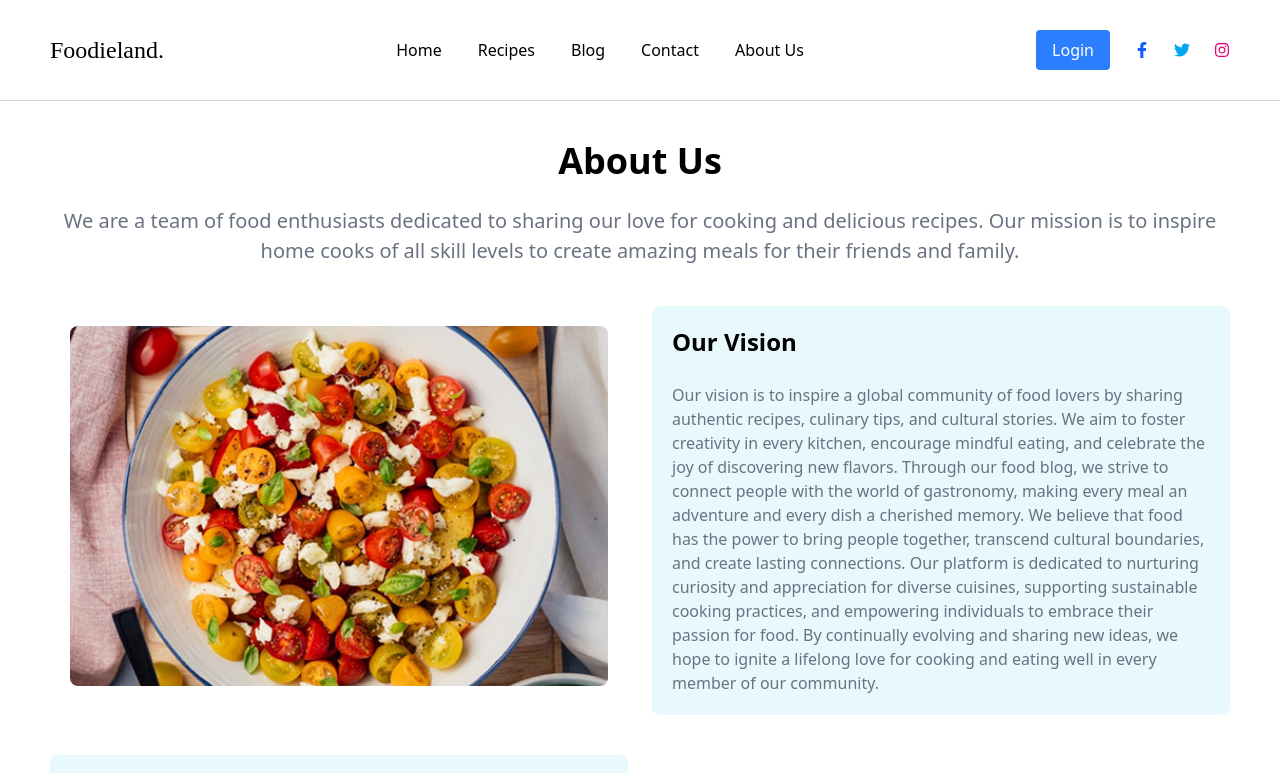
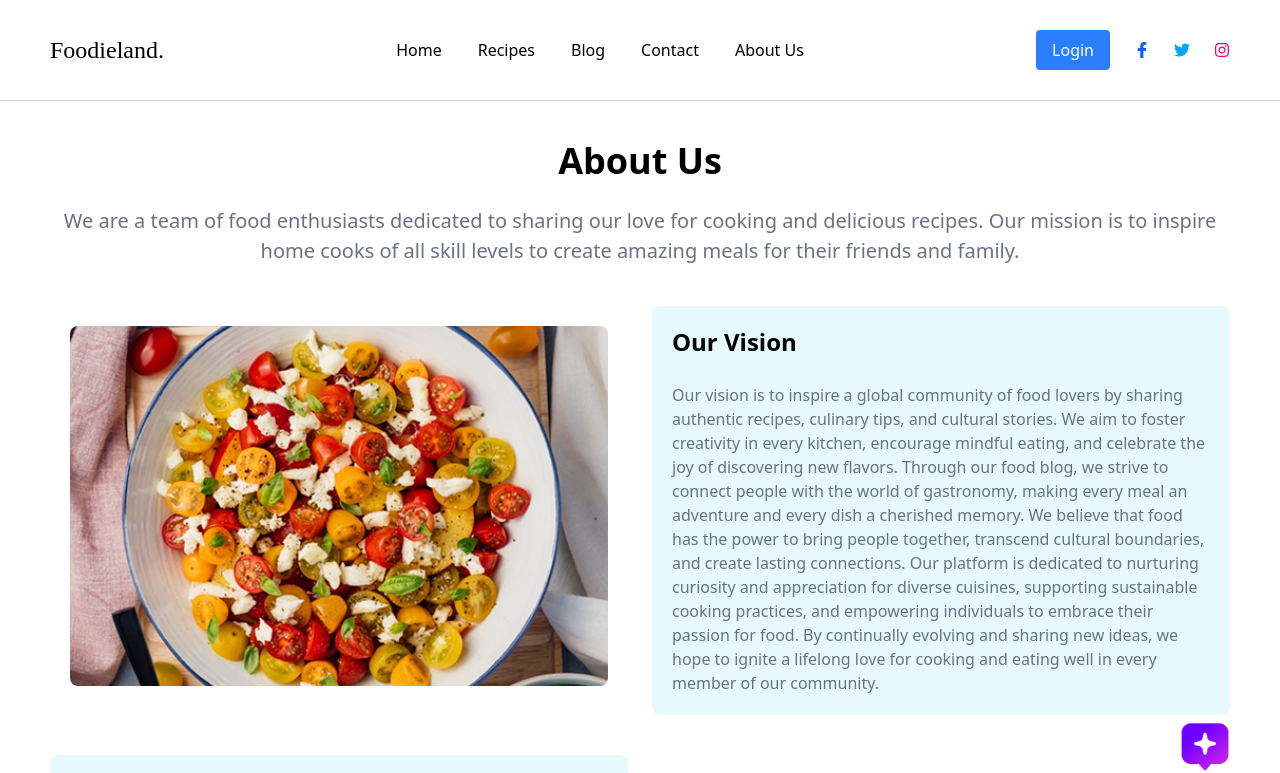
Before and after one commit to CodeShiran/Food-Recipe-Blog, a React (Vite) app in the folder frontend/: page /about in a window 1280 px wide. Shown: the top 773 px of the page. Built offline with nearby package versions, Linux system fonts and the light colour scheme.

Commit message:
feat: integrate Chat component across multiple pages for enhanced user interaction

```diff
--- a/frontend/src/components/Chat.jsx
+++ b/frontend/src/components/Chat.jsx
@@ -1,8 +1,22 @@
-import React from 'react'
+import React, { useEffect, useState } from 'react'
+import assets from '../assets/assets'
 
 const Chat = () => {
+    const [bounce, setBounce] = useState(false)
+
+    useEffect(() => {
+        const interval = setInterval(() => {
+            setBounce(true)
+            setTimeout(() => {
+                setBounce(false)
+            }, 5000) // Bounce every second
+        }, 5000)
+        return () => clearInterval(interval) // Cleanup on unmount
+    }, [])
   return (
-    <div>Chat</div>
+    <div className='fixed bottom-4 right-[50px] z-50'>
+        <img width={50} height={50} src={assets.chat} className={bounce ? 'animate-bounce' : ''} alt="" />
+    </div>
   )
 }
 
--- a/frontend/src/pages/About.jsx
+++ b/frontend/src/pages/About.jsx
@@ -2,10 +2,12 @@ import React from 'react'
 import assets from '../assets/assets'
 import Email from '../section/Email'
 import EmailBox from '../components/EmailBox'
+import Chat from '../components/Chat'
 
 const About = () => {
   return (
     <div className='md:px-[50px] px-[25px]'>
+        <Chat />
         <div className='flex flex-col items-center mt-10'>
             <h1 className='text-4xl font-bold'>About Us</h1>
             <p className='mt-[25px] text-center text-gray-500 text-[20px]'>We are a team of food enthusiasts dedicated to sharing our love for cooking and delicious recipes. Our mission is to inspire home cooks of all skill levels to create amazing meals for their friends and family.</p>
--- a/frontend/src/pages/BlogList.jsx
+++ b/frontend/src/pages/BlogList.jsx
@@ -4,6 +4,7 @@ import { assets } from "../assets/assets";
 import SmallCard from "../components/SmallCard";
 import EmailBox from "../components/EmailBox";
 import AddBlogModal from "../components/AddBlogModal";
+import Chat from "../components/Chat";
 
 const postData = [
   {
@@ -119,6 +120,7 @@ const BlogList = () => {
   const totalPages = Math.ceil(filteredPosts.length / postsPerPage);
   return (
     <div className="md:px-[50px] px-[25px]">
+      <Chat />
       <div className="mt-[50px] flex flex-col justify-center items-center mx-auto">
         <h1 className="text-4xl font-bold">Blog & Article</h1>
         <p className="text-sm text-center mt-4 text-gray-500">
--- a/frontend/src/pages/BlogPost.jsx
+++ b/frontend/src/pages/BlogPost.jsx
@@ -4,10 +4,12 @@ import { FaFacebookF, FaInstagram, FaTwitter } from "react-icons/fa";
 import EmailBox from '../components/EmailBox';
 import moreRecipes from '../assets/moreRecipes';
 import RecipeCard from '../components/RecipeCard';
+import Chat from '../components/Chat';
 
 const BlogPost = () => {
   return (
     <div className='md:px-[50px] px-[25px]'>
+        <Chat />
         <div className='text-center mt-[50px] flex flex-col items-center justify-center'>
             <h1 className='text-4xl font-semibold'>Full Guide to Becoming a Professional Chef</h1>
             <div className='flex items-center flex-row gap-8 mt-[25px]'>
--- a/frontend/src/pages/Contact.jsx
+++ b/frontend/src/pages/Contact.jsx
@@ -3,10 +3,12 @@ import assets from "../assets/assets";
 import EmailBox from "../components/EmailBox";
 import moreRecipes from "../assets/moreRecipes";
 import RecipeCard from "../components/RecipeCard";
+import Chat from "../components/Chat";
 
 const Contact = () => {
   return (
     <div className="md:px-[50px] px-[25px]">
+      <Chat />
       <div>
         <h1 className="text-4xl font-bold text-center">Contact Us</h1>
         <div className="flex flex-row gap-6 mt-6">
--- a/frontend/src/pages/Home.jsx
+++ b/frontend/src/pages/Home.jsx
@@ -7,12 +7,14 @@ import Instagram from "../section/Instagram";
 import MoreRecipes from "../section/MoreRecipes";
 import Email from "../section/Email";
 import Footer from "../components/Footer";
+import Chat from "../components/Chat";
 
 
 
 const Home = () => {
   return (
     <div>
+      <Chat />
       <Hero />
       <Categories />
       <Recipes />
--- a/frontend/src/pages/RecipeDetails.jsx
+++ b/frontend/src/pages/RecipeDetails.jsx
@@ -8,6 +8,7 @@ import EmailBox from '../components/EmailBox'
 import Footer from '../components/Footer'
 import moreRecipes from '../assets/moreRecipes';
 import RecipeCard from '../components/RecipeCard'
+import Chat from '../components/Chat';
 
 const nutritionData = [
   { label: 'Calories', value: '200 kcal' },
@@ -57,6 +58,7 @@ const recipes = [
 const RecipeDetails = () => {
   return (
     <div className='px-[25px] md:px-[50px]'>
+      <Chat />
         <div className='flex items-center justify-between py-[30px]'>
             <h1 className='text-3xl md:text-5xl font-semibold'>Healthy Japanese Fried Rice</h1>
             <div className='hidden md:flex items-center gap-6'>
--- a/frontend/src/pages/Recipes.jsx
+++ b/frontend/src/pages/Recipes.jsx
@@ -2,6 +2,7 @@ import React, { useState } from "react";
 import moreRecipes from "../assets/moreRecipes";
 import RecipeCard from "../components/RecipeCard";
 import AddRecipeModal from "../components/AddRecipeModal";
+import Chat from "../components/Chat";
 
 const Recipes = () => {
   const [search, setSearch] = useState("");
@@ -23,6 +24,7 @@ const Recipes = () => {
 
   return (
     <div className="md:px-[50px] px-[25px]">
+      <Chat />
       <h1 className="text-4xl text-center mt-[50px]">Recipes</h1>
       <div className="flex flex-row items-center justify-between">
         <div>
```
